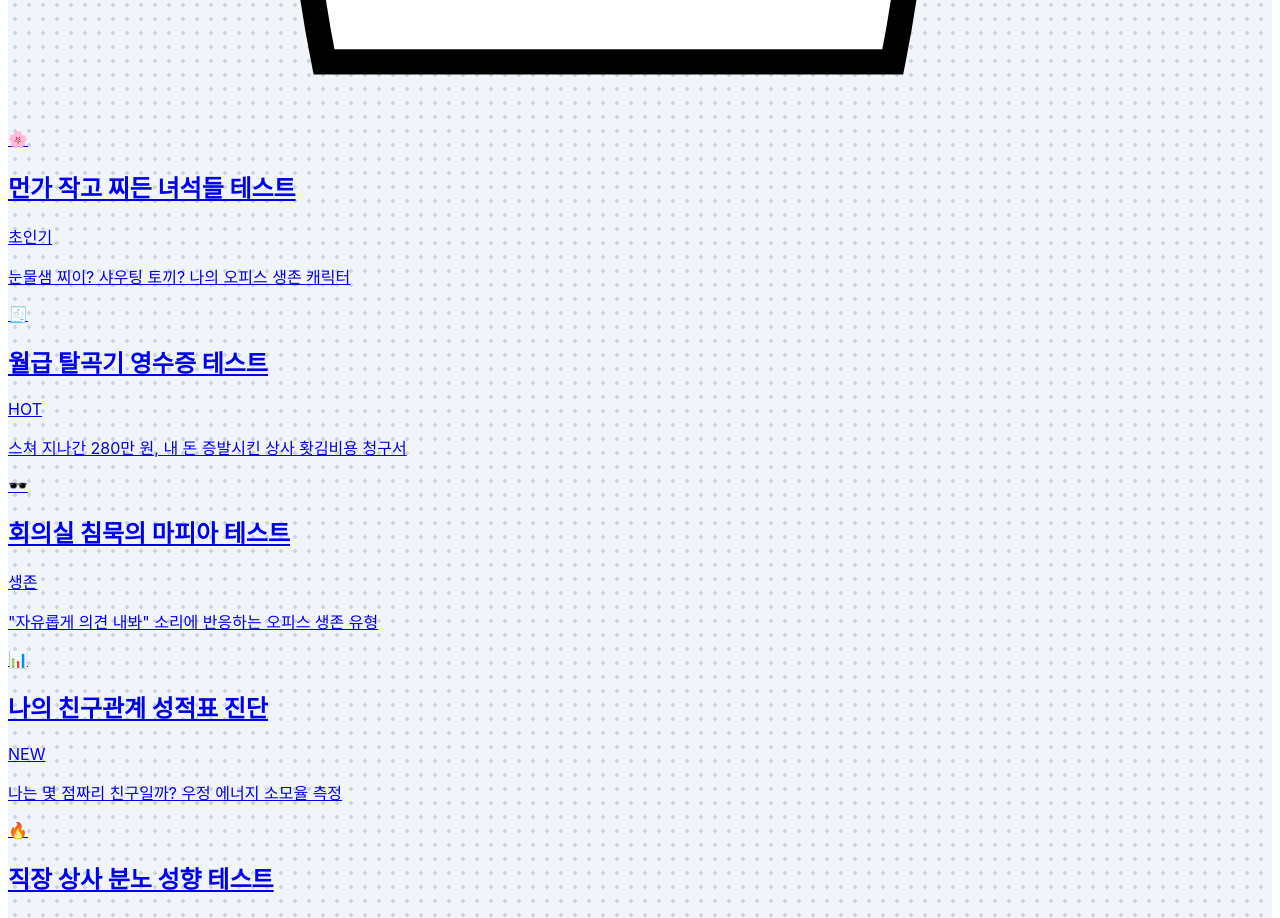
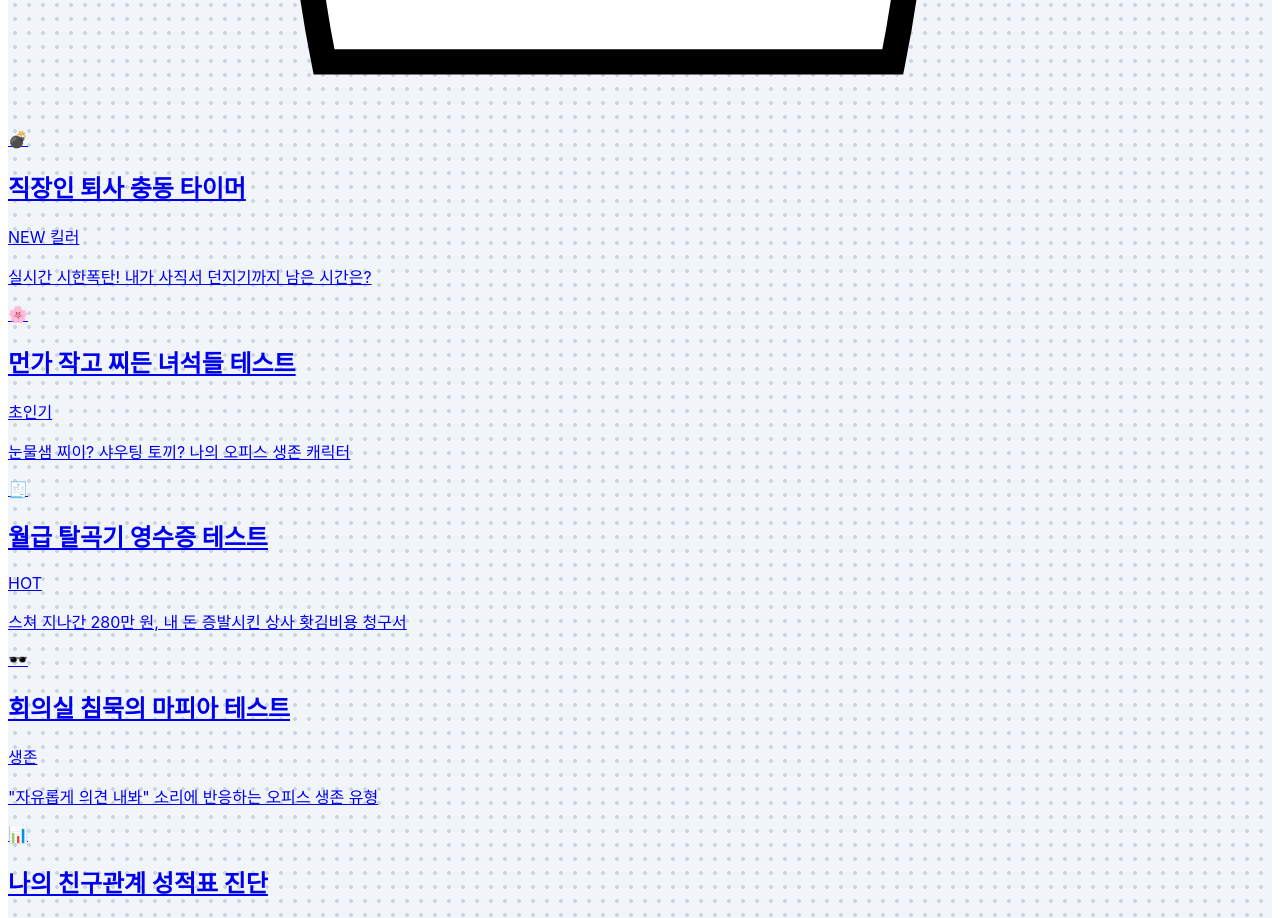
Before and after one commit to Joonymong/ssm, a Next.js app: page / in a window 1280 px wide. Shown: the part 1340-2258 px from the top of the page. Built offline with nearby package versions, Linux system fonts and the light colour scheme; a web font is replaced by a local one.

Commit message:
Update page.tsx

```diff
--- a/app/page.tsx
+++ b/app/page.tsx
@@ -1,5 +1,13 @@
 import Link from 'next/link';
 const TEST_LIST = [
+    {
+    id: 'quit-timer',
+    title: '직장인 퇴사 충동 타이머',
+    desc: '실시간 시한폭탄! 내가 사직서 던지기까지 남은 시간은?',
+    emoji: '💣',
+    tag: 'NEW 킬러',
+    accent: 'bg-red-600 text-white'
+  },
   {
     id: 'chiikawa',
     title: '먼가 작고 찌든 녀석들 테스트',
```
